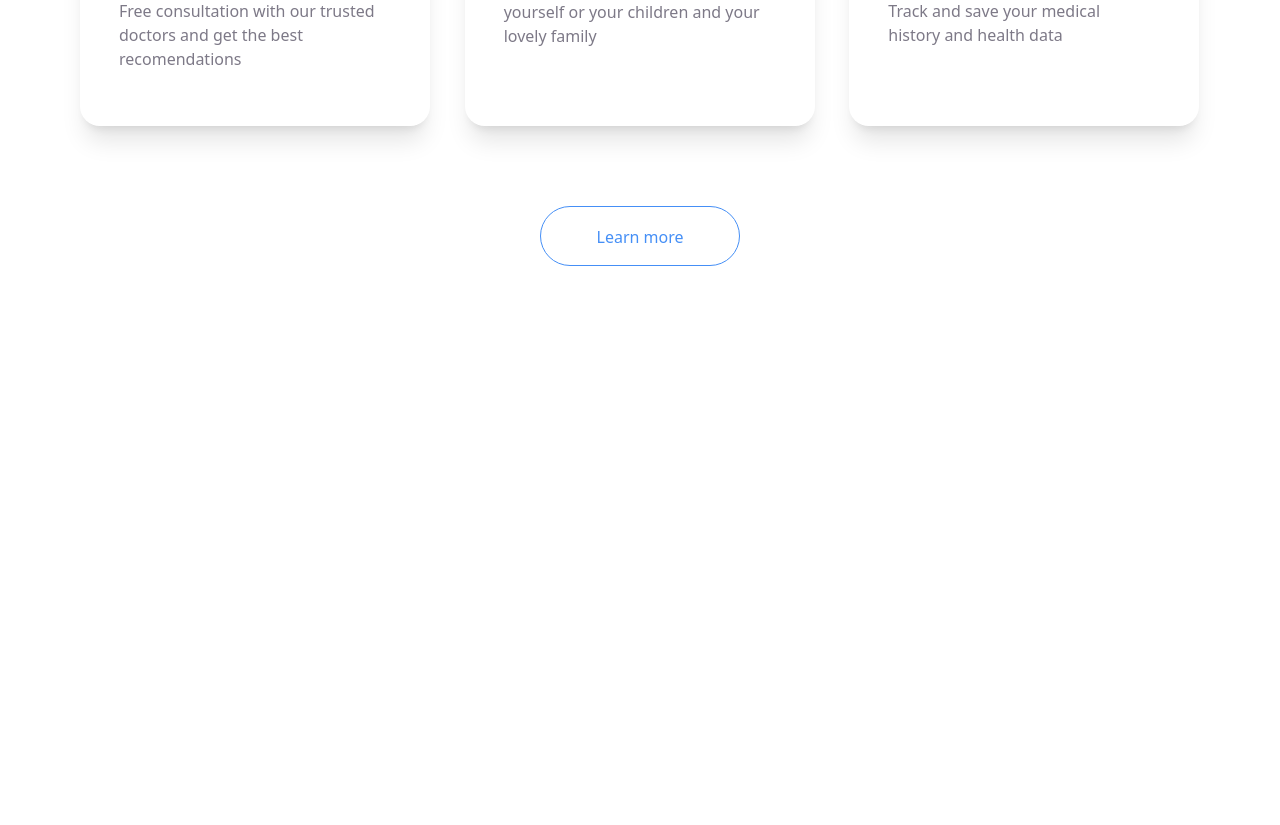
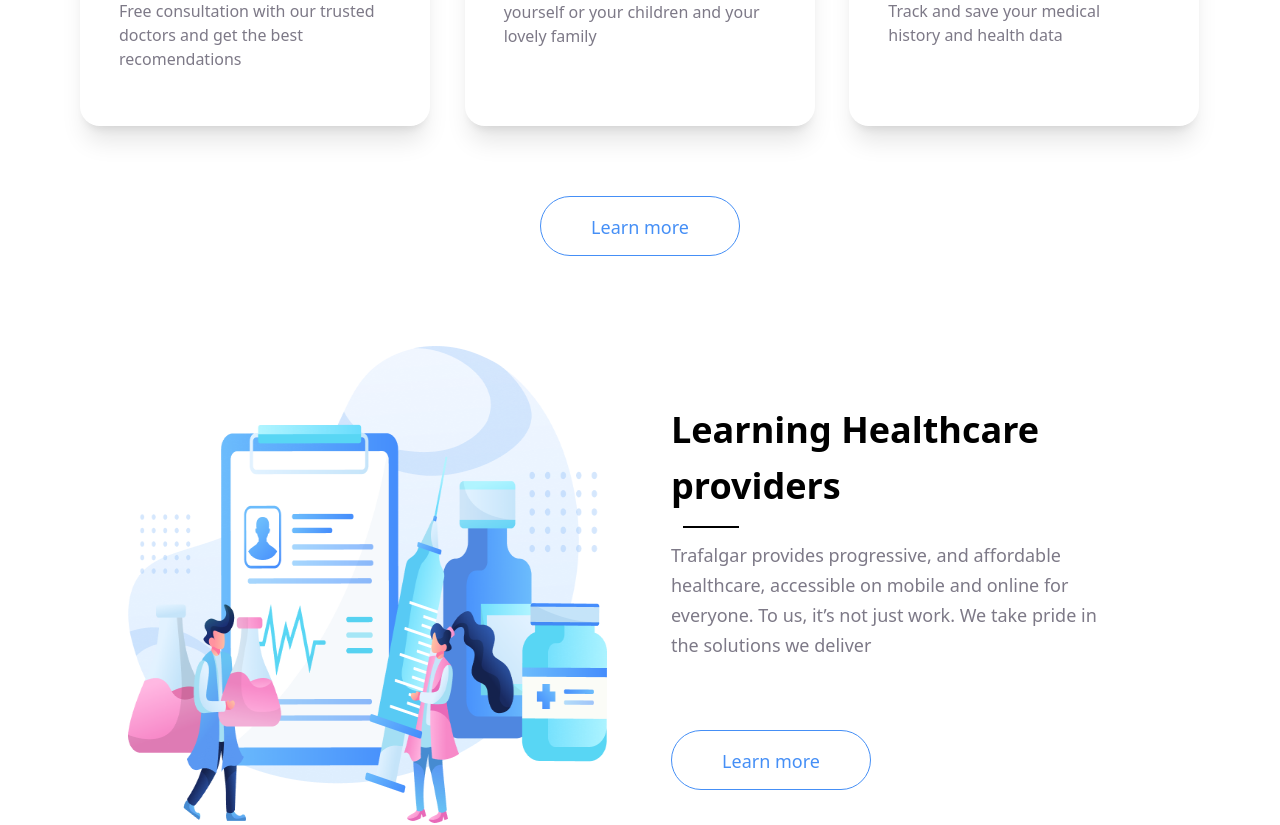
Before and after one commit to richardayikwei/Trafalgar-react, a React (Vite) app: page / in a window 1280 px wide. Shown: the part 1869-2694 px from the top of the page. Before the commit the page ends 2136 px from the top, so only its background shows below. Built offline with nearby package versions, Linux system fonts and the light colour scheme.

Commit message:
changes to button and services card

```diff
--- a/src/App.tsx
+++ b/src/App.tsx
@@ -71,7 +71,7 @@ function App() {
           <Button btntext="Learn more" position="justify-center" />
         </div>
       </section>
-      {/* {services.slice(6, 7).map((service, idx) => (
+      {services.slice(6, 7).map((service, idx) => (
         <Illustration
           key={idx}
           service={service}
@@ -88,7 +88,7 @@ function App() {
           btnText={`Download \u2193 `}
           position="justify-start"
         />
-      ))} */}
+      ))}
       {/* <Profile /> */}
       {/* <section>
         <div className="flex flex-col items-center justify-around space-y-5 mt-24">
--- a/src/components/Button.tsx
+++ b/src/components/Button.tsx
@@ -5,10 +5,10 @@ interface ButtonProps {
 
 const Button = ({btntext, position} : ButtonProps) => {
   return (
-    <div className={`md:flex ${position} text-center leading-[60px] text-[#458FF6]`}>
+    <div className={`md:flex ${position} text-center mt-[70px]`}>
       <a
         href="#"
-        className="bg-white  border-[#458FF6]  border-[1.4px] rounded-[55px] border-solid  mt-20 w-[200px] h-[60px]  hover:bg-blue-700 hover:text-white"
+        className="bg-white  border-[#458FF6] text-[#458FF6] text-[18px] border-[1.4px] rounded-[55px] border-solid leading-[60px] hover:bg-blue-700 h-[60px] w-[200px] hover:text-white"
       >
         {btntext}
       </a>
--- a/src/components/Illustration.tsx
+++ b/src/components/Illustration.tsx
@@ -11,28 +11,32 @@ type Illustration = {
 
 const Illustration = ({direction, service , btnText, position}: Illustration) => {
   return (
-
-        <div className={`container flex justify-center flex-col md:${direction} mx-auto md:w-4/5 md:space-x-16 mt-24`}>
+    <div
+      className={`container flex justify-center flex-col md:${direction} mx-auto md:w-4/5 md:space-x-16 mt-[220px]`}
+    >
       <div className="flex justify-center  md:justify-start">
-                <img src={service.icon} alt={service.alt} className="md:h-96 " />
+        <img
+          src={service.icon}
+          alt={service.alt}
+          className="md:h-[477px] md:w-[650px]"
+        />
       </div>
 
-
-            <div className="flex flex-col  text-left md:w-96">
-
-                <h1 className="p-3 text-xl md:mt-14">{service.title}</h1>
+      <div className="flex flex-col text-left md:w-[486px] md:h-[388px]">
+        <h1 className="md:h-[112px] md:w-[481px] leading-[56px] text-[36px] md:mt-14 font-bold">
+          {service.title}
+        </h1>
 
         <div className="flex justify-start p-3">
-                    <p className="border-b-2 w-10 border-black"></p>
+          <p className="border-b-2 w-[56px] border-black"></p>
         </div>
 
-                  <p className="p-3 text-slate-500">{service.description}</p>
+        <p className="h-[120px] w-[450px] leading-[30px] font-[300px] text-[18px] text-[#7D7987]">{service.description}</p>
 
-                  <Button btntext={ btnText} position={position} />
-
+        <Button btntext={btnText} position={position} />
       </div>
     </div>
-  )
+  );
 }
 
 export default Illustration
```
Lines whose indentation alone changed are shown as unchanged.
